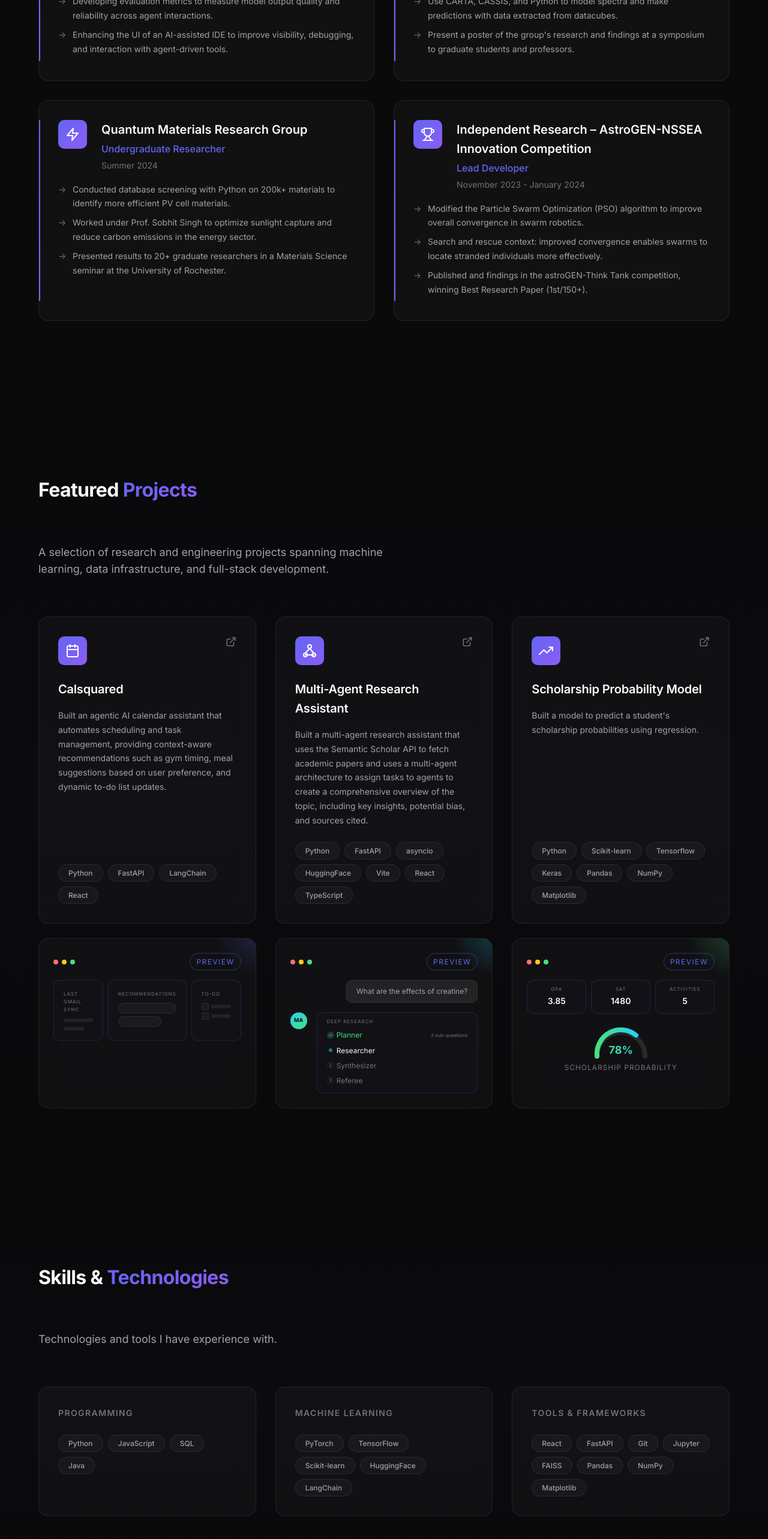
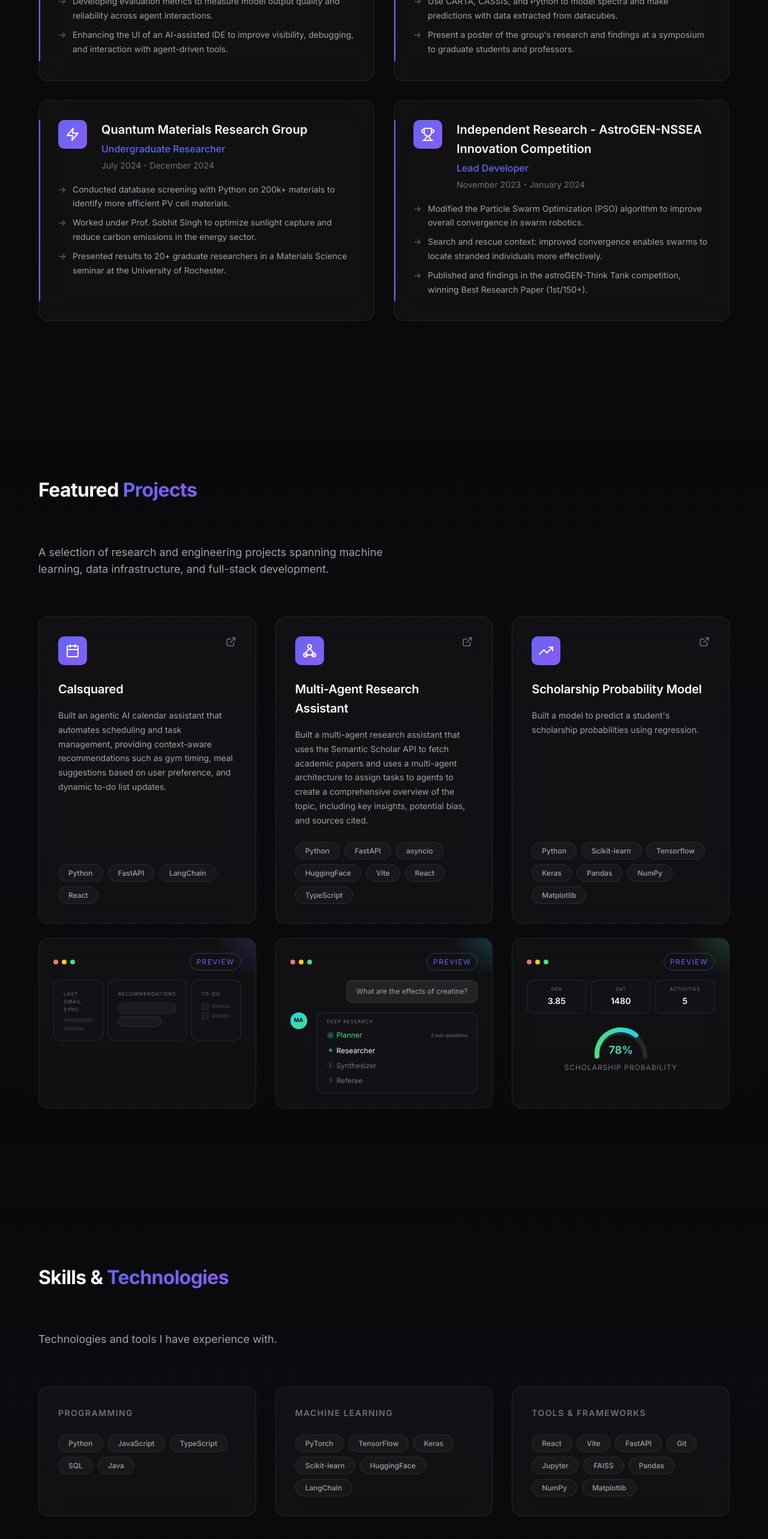
Before and after one commit to aryanj2374/aryanj2374.github.io, a React (Vite) app: page / in a window 1280 px wide. Shown: the part 1367-3933 px from the top of the page at 60% size. Built offline with nearby package versions, Linux system fonts and the light colour scheme.

Commit message:
Minor updates

```diff
--- a/src/App.jsx
+++ b/src/App.jsx
@@ -223,7 +223,7 @@ const EXPERIENCE = [
     id: 3,
     company: 'Quantum Materials Research Group',
     role: 'Undergraduate Researcher',
-    date: 'Summer 2024',
+    date: 'July 2024 - December 2024',
     icon: 'Zap',
     bullets: [
       'Conducted database screening with Python on 200k+ materials to identify more efficient PV cell materials.',
@@ -233,7 +233,7 @@ const EXPERIENCE = [
   },
   {
     id: 4,
-    company: 'Independent Research – AstroGEN-NSSEA Innovation Competition',
+    company: 'Independent Research - AstroGEN-NSSEA Innovation Competition',
     role: 'Lead Developer',
     date: 'November 2023 - January 2024',
     icon: 'Trophy',
@@ -246,10 +246,10 @@ const EXPERIENCE = [
 ]
 
 const SKILLS = {
-  'Programming': ['Python', 'JavaScript', 'SQL', 'Java'],
-  'Machine Learning': ['PyTorch', 'TensorFlow', 'Scikit-learn', 'HuggingFace', 'LangChain'],
+  'Programming': ['Python', 'JavaScript', 'TypeScript', 'SQL', 'Java'],
+  'Machine Learning': ['PyTorch', 'TensorFlow', 'Keras', 'Scikit-learn', 'HuggingFace', 'LangChain'],
   // 'Data & Cloud': ['PostgreSQL', 'MongoDB', 'Spark', 'AWS', 'GCP', 'Docker', 'Kubernetes'],
-  'Tools & Frameworks': ['React', 'FastAPI', 'Git', 'Jupyter', 'FAISS', 'Pandas', 'NumPy', 'Matplotlib']
+  'Tools & Frameworks': ['React', 'Vite', 'FastAPI', 'Git', 'Jupyter', 'FAISS', 'Pandas', 'NumPy', 'Matplotlib']
 }
 
 const NAV_LINKS = [
```
